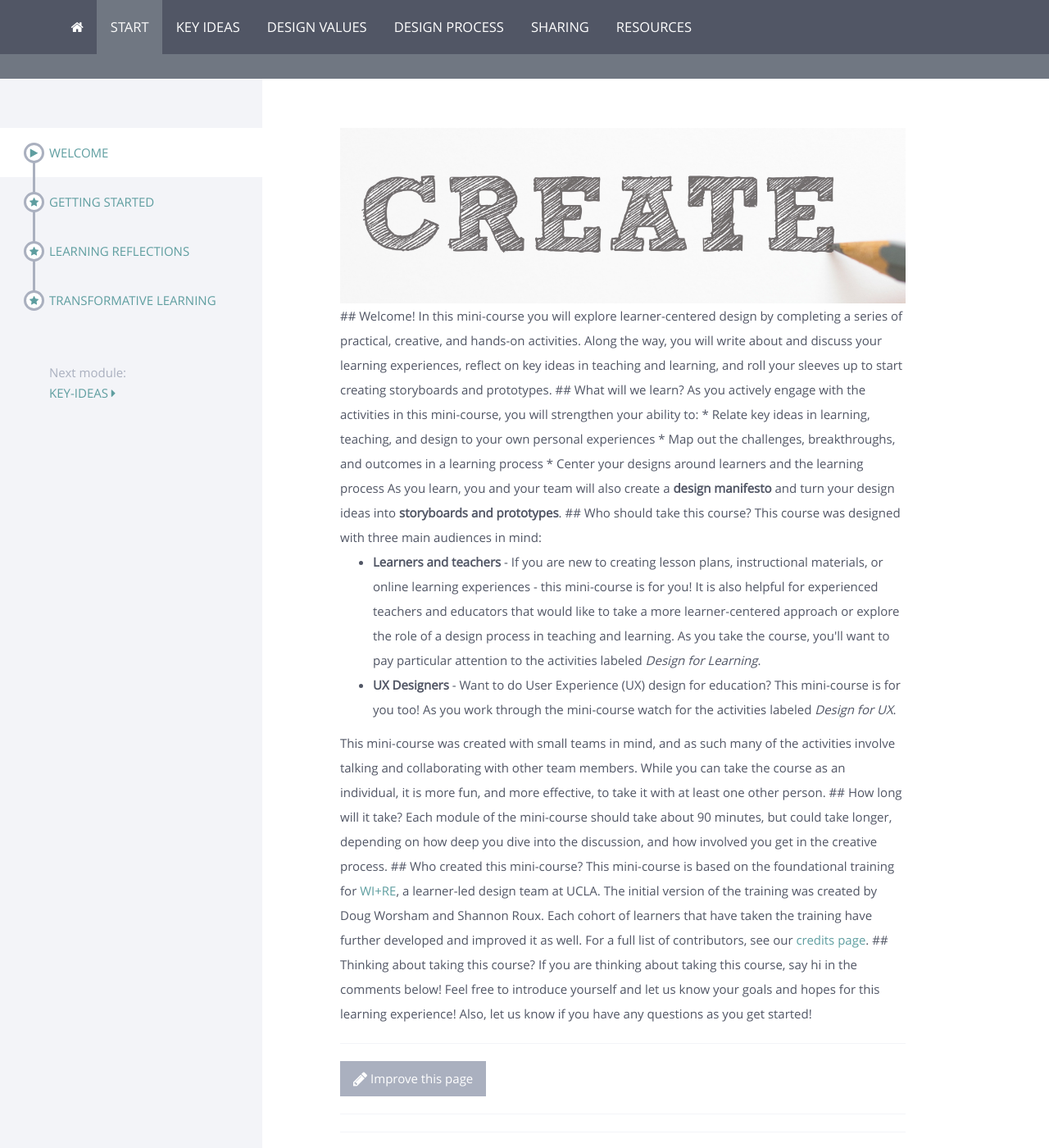
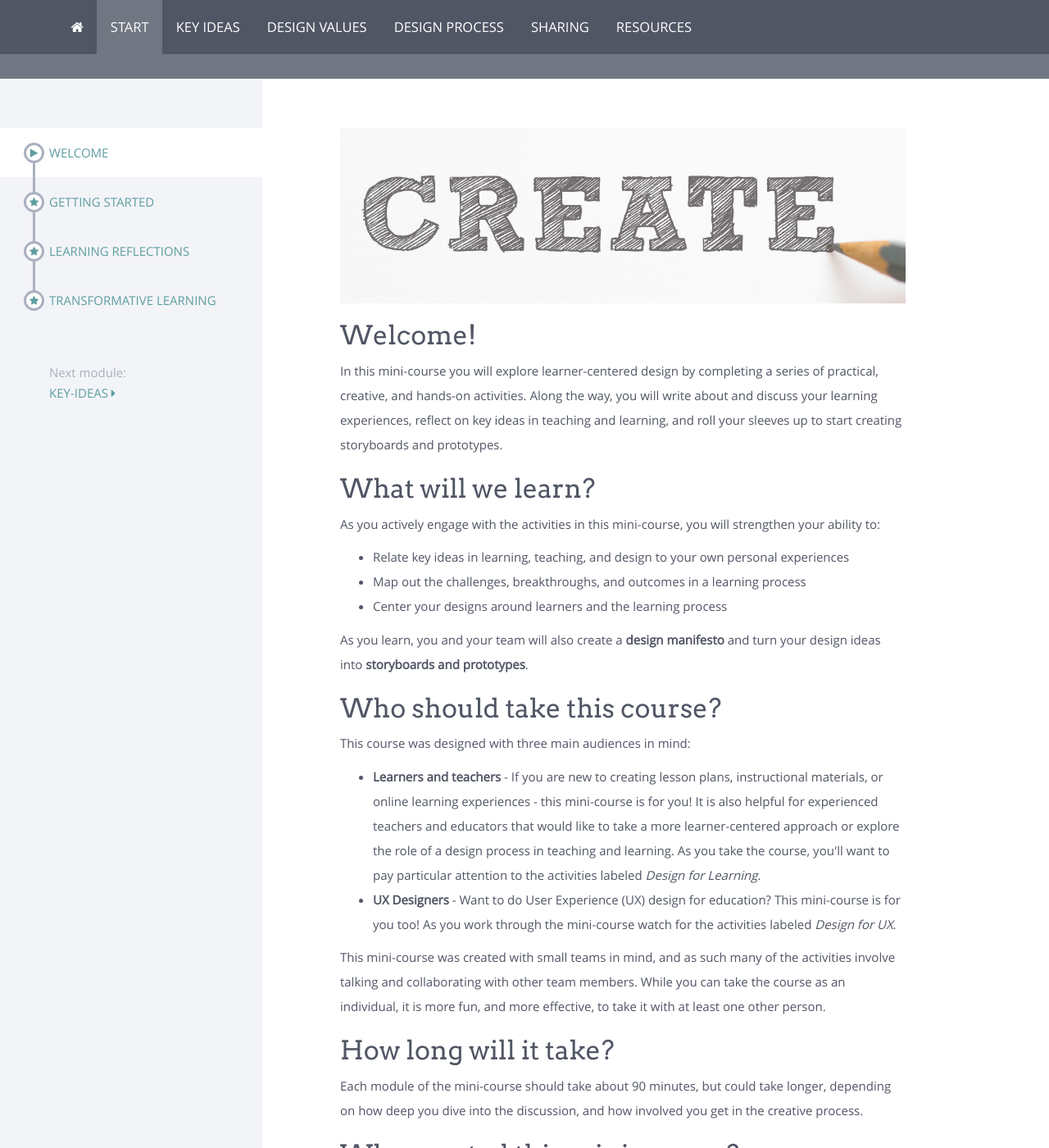
Before and after one commit to UCLALibrary/foundations, a Jekyll site: the page built from modules/start/_posts/2000-01-01-welcome.html, in a window 1280 px wide and 1400 px high. Shown: the whole window at 82% size. Built offline with Jekyll 4.4.1, drawn with Linux system fonts in a browser that asks for light colours; nearby versions of some CDN libraries; comment, search, counter and statistics services are not loaded; some of the changed text lies outside the part shown.

Commit message:
html-ifying

```diff
--- a/modules/start/_posts/2000-01-01-welcome.html
+++ b/modules/start/_posts/2000-01-01-welcome.html
@@ -4,23 +4,25 @@ banner: /img/banners/create-cropped.jpg
 banner-alt: a pencil drawing of the word create
 comments: true
 ---
-## Welcome!
+<h2>Welcome!</h2>
 
-In this mini-course you will explore learner-centered design by completing a series of practical, creative, and hands-on activities. Along the way, you will write about and discuss your learning experiences, reflect on key ideas in teaching and learning, and roll your sleeves up to start creating storyboards and prototypes.
+<p>In this mini-course you will explore learner-centered design by completing a series of practical, creative, and hands-on activities. Along the way, you will write about and discuss your learning experiences, reflect on key ideas in teaching and learning, and roll your sleeves up to start creating storyboards and prototypes.</p>
 
-## What will we learn?
+<h2>What will we learn?</h2>
 
-As you actively engage with the activities in this mini-course, you will strengthen your ability to:
+<p>As you actively engage with the activities in this mini-course, you will strengthen your ability to:</p>
 
-* Relate key ideas in learning, teaching, and design to your own personal experiences
-* Map out the challenges, breakthroughs, and outcomes in a learning process
-* Center your designs around learners and the learning process
+<ul>
+	<li>Relate key ideas in learning, teaching, and design to your own personal experiences</li>
+	<li>Map out the challenges, breakthroughs, and outcomes in a learning process</li>
+	<li>Center your designs around learners and the learning process</li>
+</ul>
 
-As you learn, you and your team will also create a <strong>design manifesto</strong> and turn your design ideas into <strong>storyboards and prototypes</strong>.
+<p>As you learn, you and your team will also create a <strong>design manifesto</strong> and turn your design ideas into <strong>storyboards and prototypes</strong>.</p>
 
-## Who should take this course?
+<h2>Who should take this course?</h2>
 
-This course was designed with three main audiences in mind:
+<p>This course was designed with three main audiences in mind:</p>
 
 <ul>
   <li><strong>Learners and teachers</strong> - If you are new to creating lesson plans, instructional materials, or online learning experiences - this mini-course is for you! It is also helpful for experienced teachers and educators that would like to take a more learner-centered approach or explore the role of a design process in teaching and learning. As you take the course, you'll want to pay particular attention to the activities labeled <em>Design for Learning</em>.</li>
@@ -29,14 +31,14 @@ This course was designed with three main audiences in mind:
 
 This mini-course was created with small teams in mind, and as such many of the activities involve talking and collaborating with other team members. While you can take the course as an individual, it is more fun, and more effective, to take it with at least one other person.
 
-## How long will it take?
+<h2>How long will it take?</h2>
 
-Each module of the mini-course should take about 90 minutes, but could take longer, depending on how deep you dive into the discussion, and how involved you get in the creative process.
+<p>Each module of the mini-course should take about 90 minutes, but could take longer, depending on how deep you dive into the discussion, and how involved you get in the creative process.</p>
 
-## Who created this mini-course?
+<h2>Who created this mini-course?</h2>
 
-This mini-course is based on the foundational training for <a href="https://uclalibrary.github.io/research-tips/about/" target="_blank">WI+RE</a>, a learner-led design team at UCLA. The initial version of the training was created by Doug Worsham and Shannon Roux. Each cohort of learners that have taken the training have further developed and improved it as well. For a full list of contributors, see our <a href="{{ '/modules/resources/thank-yous/' | absolute_url }}">credits page</a>.
+<p>This mini-course is based on the foundational training for <a href="https://uclalibrary.github.io/research-tips/about/" target="_blank">WI+RE</a>, a learner-led design team at UCLA. The initial version of the training was created by Doug Worsham and Shannon Roux. Each cohort of learners that have taken the training have further developed and improved it as well. For a full list of contributors, see our <a href="{{ '/modules/resources/thank-yous/' | absolute_url }}">credits page</a>.</p>
 
-## Thinking about taking this course?
+<h2>Thinking about taking this course?</h2>
 
-If you are thinking about taking this course, say hi in the comments below! Feel free to introduce yourself and let us know your goals and hopes for this learning experience! Also, let us know if you have any questions as you get started!
+<p>If you are thinking about taking this course, say hi in the comments below! Feel free to introduce yourself and let us know your goals and hopes for this learning experience! Also, let us know if you have any questions as you get started!</p>
```
Also changed, not shown: modules/start/_posts/2000-01-02-getting-started.html (+8 -14 lines).
